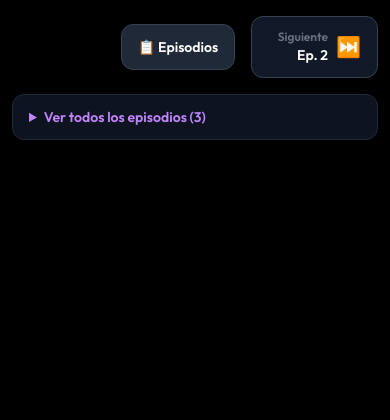
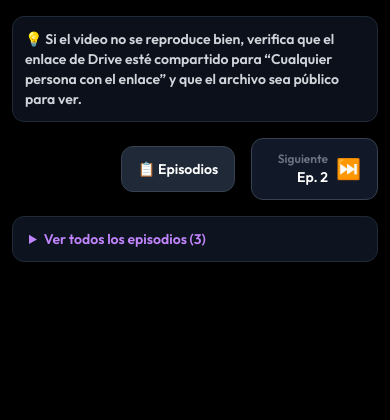
Before and after one commit to JulianCampG/anime-hub, a Django app: page /episodio/1/ in a window 390 px wide. Shown: the part 275-695 px from the top of the page. Run offline with Django 5.2, Linux system fonts and the light colour scheme; a user stored in the database is signed in; data comes from the database, SQL or seed files in the repository; some libraries are stand-ins or nearby versions.

```diff
--- a/catalog/templates/catalog/ver_episodio.html
+++ b/catalog/templates/catalog/ver_episodio.html
@@ -29,8 +29,13 @@
                 allowfullscreen
                 loading="lazy"
                 title="Reproductor de episodio"
+                referrerpolicy="strict-origin-when-cross-origin"
             ></iframe>
         </div>
+    </div>
+
+    <div class="w-full max-w-5xl rounded-xl border border-gray-800 bg-gray-900/70 p-3 text-sm text-gray-400">
+        <p class="font-semibold text-gray-300">💡 Si el video no se reproduce bien, verifica que el enlace de Drive esté compartido para “Cualquier persona con el enlace” y que el archivo sea público para ver.</p>
     </div>
 
     <div class="w-full max-w-5xl flex items-center justify-between gap-4">
```
